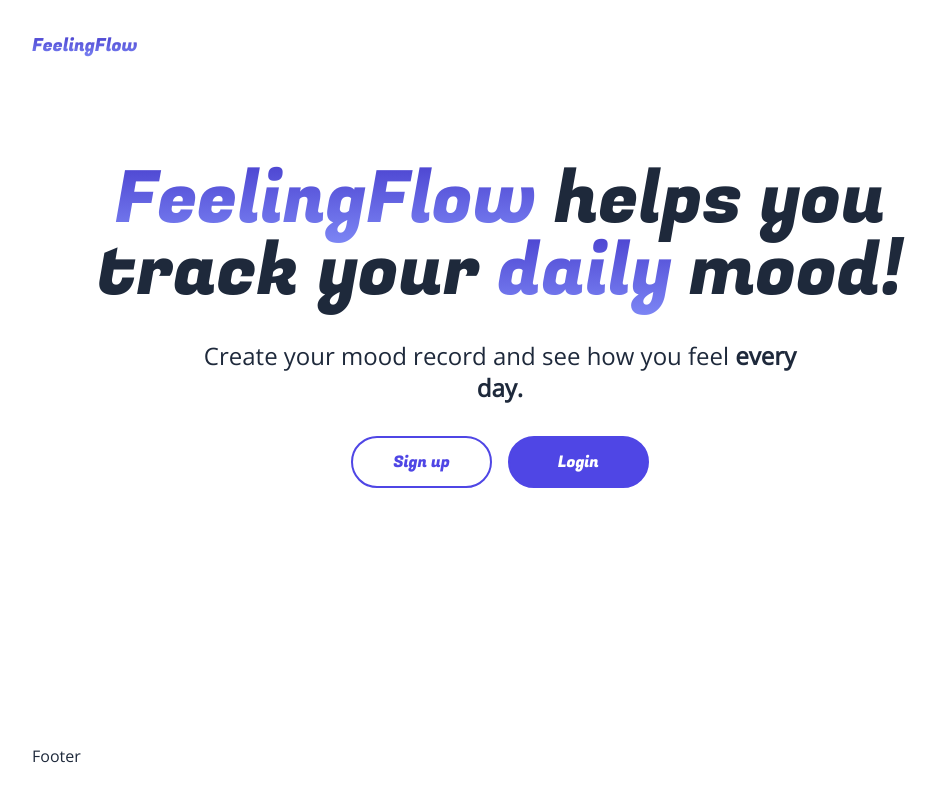
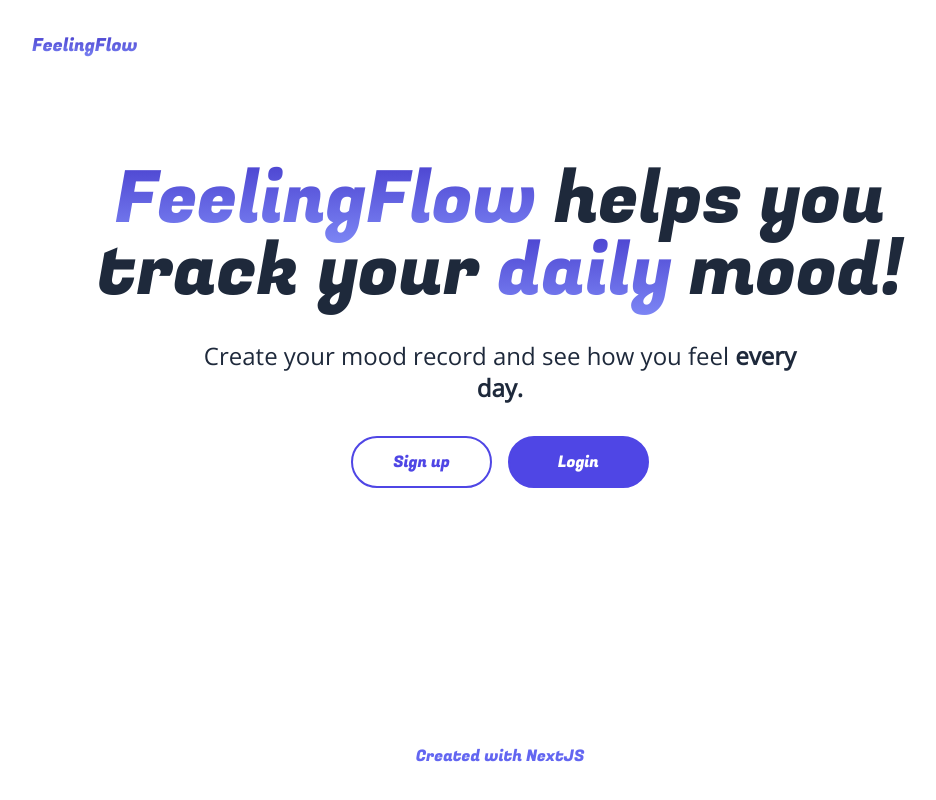
Before and after one commit to Hristiyan-Petrov/perosnal-projects, a Next.js app in the folder first-nextjs-project/my-app/: page / in a window 1280 px wide. Shown: the whole page, without its empty margins (140-1076 px from the left). Built offline with nearby package versions, Linux system fonts and the light colour scheme.

Commit message:
Create footer

```diff
--- a/first-nextjs-project/my-app/app/layout.js
+++ b/first-nextjs-project/my-app/app/layout.js
@@ -31,7 +31,7 @@ export default function RootLayout({ children }) {
 
 	const footer = (
 		<footer className="p-4 sm:p-8 ">
-			Footer
+			<p className={'text-indigo-500 grid place-items-center ' + fugaz.className}>Created with NextJS</p>
 		</footer>
 	);
 
--- a/first-nextjs-project/my-app/app/page.js
+++ b/first-nextjs-project/my-app/app/page.js
@@ -1,6 +1,6 @@
 import Hero from "@/components/Hero";
 
-export default function Homepage() {
+export default function HomePage() {
     return (
         <Hero />
     );
```
